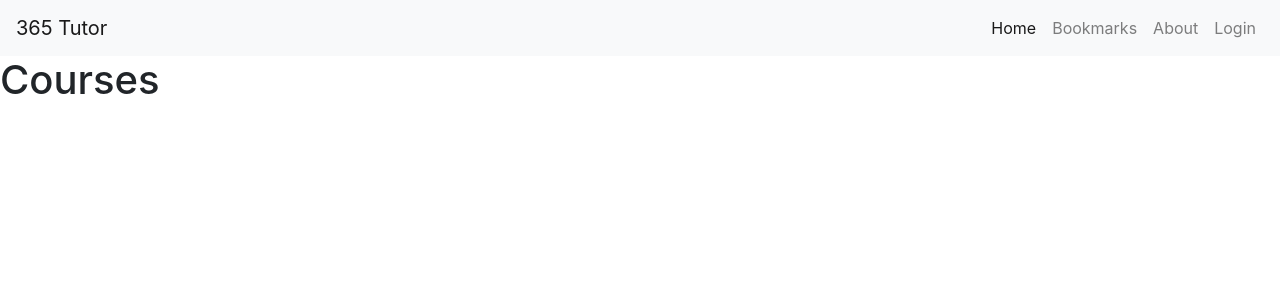
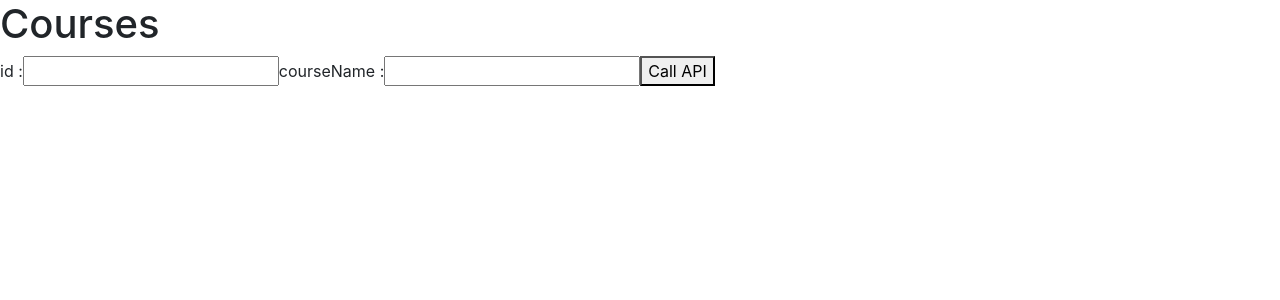
Before and after one commit to vyang114/cmpt474_tutor365, a React (Create React App) app: page / in a window 1280 px wide. Shown: the top 300 px of the page. Built offline with nearby package versions, Linux system fonts and the light colour scheme.

Commit message:
Added API for Lambda

```diff
--- a/package.json
+++ b/package.json
@@ -1,5 +1,5 @@
 {
-  "name": "frontend",
+  "name": "amplify_cmpt474",
   "version": "0.1.0",
   "private": true,
   "dependencies": {
--- a/src/App.js
+++ b/src/App.js
@@ -1,4 +1,4 @@
-import { BrowserRouter, Routes, Route } from "react-router-dom";
+import { BrowserRouter, BrowserRouter as Routes, Route } from "react-router-dom";
 import Home from "./pages/Home";
 import Bookmarks from "./pages/Bookmarks";
 import About from "./pages/About";
@@ -8,16 +8,6 @@ import Register from "./pages/Register";
 
 export default function App() {
   return (
-    <BrowserRouter>
-      <Routes>
-        <Route path="/" element={<NavBar />}>
-          <Route index element={<Home />} />
-          <Route path="bookmarks" element={<Bookmarks />} />
-          <Route path="about" element={<About />} />
-          <Route path="login" element={<Login />} />
-          <Route path="register" element={<Register />} />
-        </Route>
-      </Routes>
-    </BrowserRouter>
+    <Home />
   );
 }
--- a/src/pages/Home.js
+++ b/src/pages/Home.js
@@ -1,8 +1,45 @@
 const Home = () => {
+
+  // define the callAPI function that takes a first name and last name as parameters
+  var callAPI = (id, courseName)=>{
+    // instantiate a headers object
+    var myHeaders = new Headers();
+
+    // add content type header to object
+    myHeaders.append("Content-Type", "application/json");
+
+    // using built in JSON utility package turn object to s tring and store in a variable
+    var raw = JSON.stringify({"id":id,"courseName":courseName});
+
+    // create a JSON object with parameters for API call and store in a variable
+    var requestOptions = {
+      method: 'POST',
+      headers: myHeaders,
+      body: raw,
+      redirect: 'follow'
+      };
+
+    // make API call with parameters and use promises to get response
+    fetch("https://56j70ao9r7.execute-api.us-east-1.amazonaws.com/dev", requestOptions)
+    .then(response => response.text())
+    .then(result => alert(JSON.parse(result).body))
+    .catch(error => console.log('error', error));
+  };
+
+
   return(
     <>
       <title>Home</title>
       <h1>Courses</h1>
+      <form>
+      <label>id :</label>
+      <input type="text" id="id"></input>
+      <label>courseName :</label>
+      <input type="text" id="courseName"></input>
+      <button type="button"
+      onclick="callAPI(document.getElementById('id').value,document.getElementById('courseName').value)">
+        Call API</button>
+        </form>
     </>
   )
   };
--- a/src/pages/NavBar.js
+++ b/src/pages/NavBar.js
@@ -1,10 +1,13 @@
-import { Outlet, Link } from "react-router-dom";
+import { BrowserRouter as Outlet, Link } from "react-router-dom";
 
 
 const NavBar = () => {
   return (
   <>
-    <nav className="navbar navbar-expand-lg navbar-light bg-light">
+  <div>
+    <h4>Nav Bar</h4>
+  </div>
+    {/* <nav className="navbar navbar-expand-lg navbar-light bg-light">
       <Link className="navbar-brand" to="/">365 Tutor</Link>
       <button className="navbar-toggler" type="button" data-toggle="collapse" data-target="#navbarNav" aria-controls="navbarNav" aria-expanded="false" aria-label="Toggle navigation">
       <span className="navbar-toggler-icon"></span>
@@ -26,7 +29,7 @@ const NavBar = () => {
         </ul>
       </div>
     </nav>
-    <Outlet />
+    <Outlet /> */}
   </>
   )
 };
```
Also changed, not shown: 2 other files (tests, documents, lock files or other folders).
